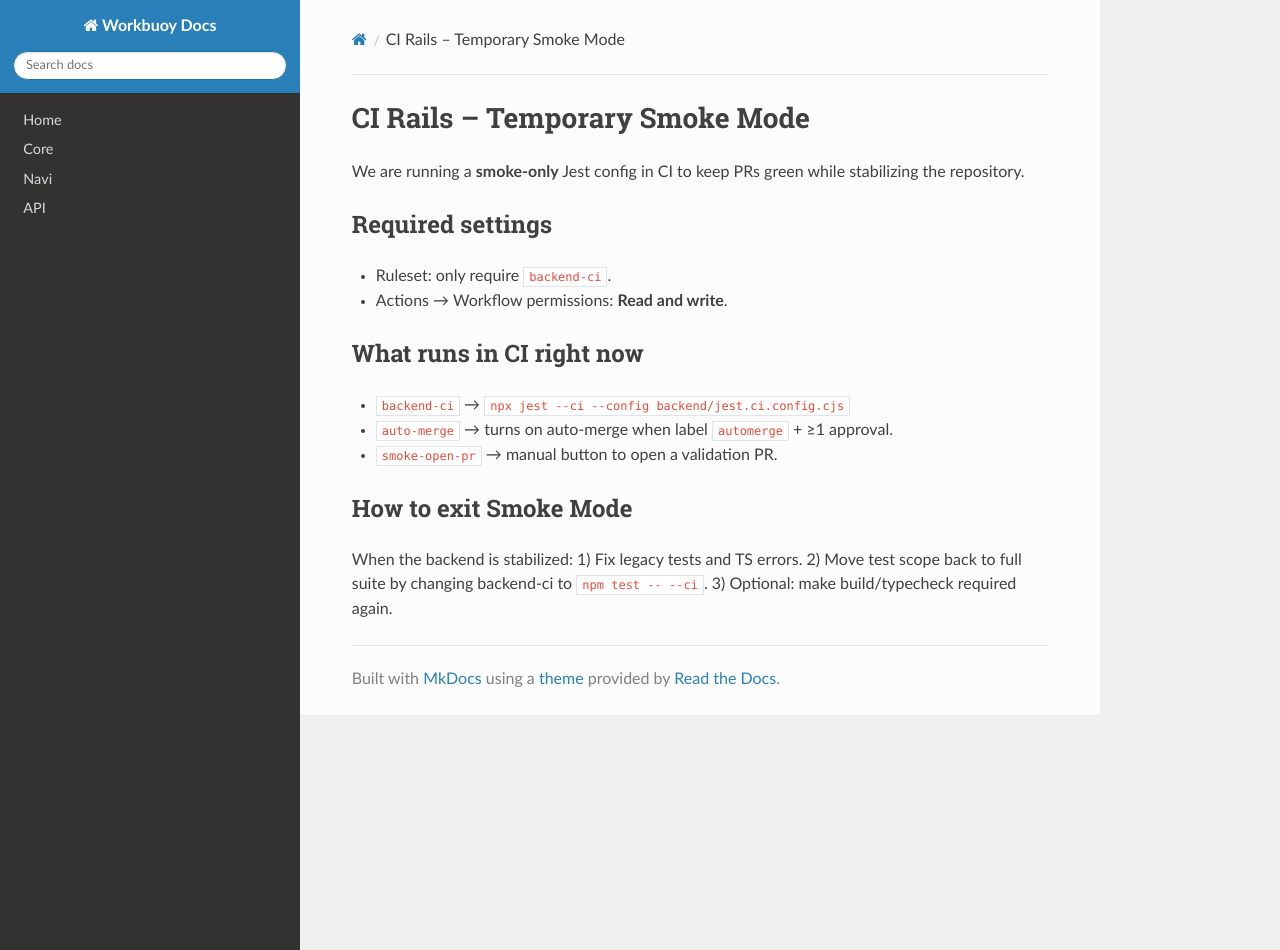
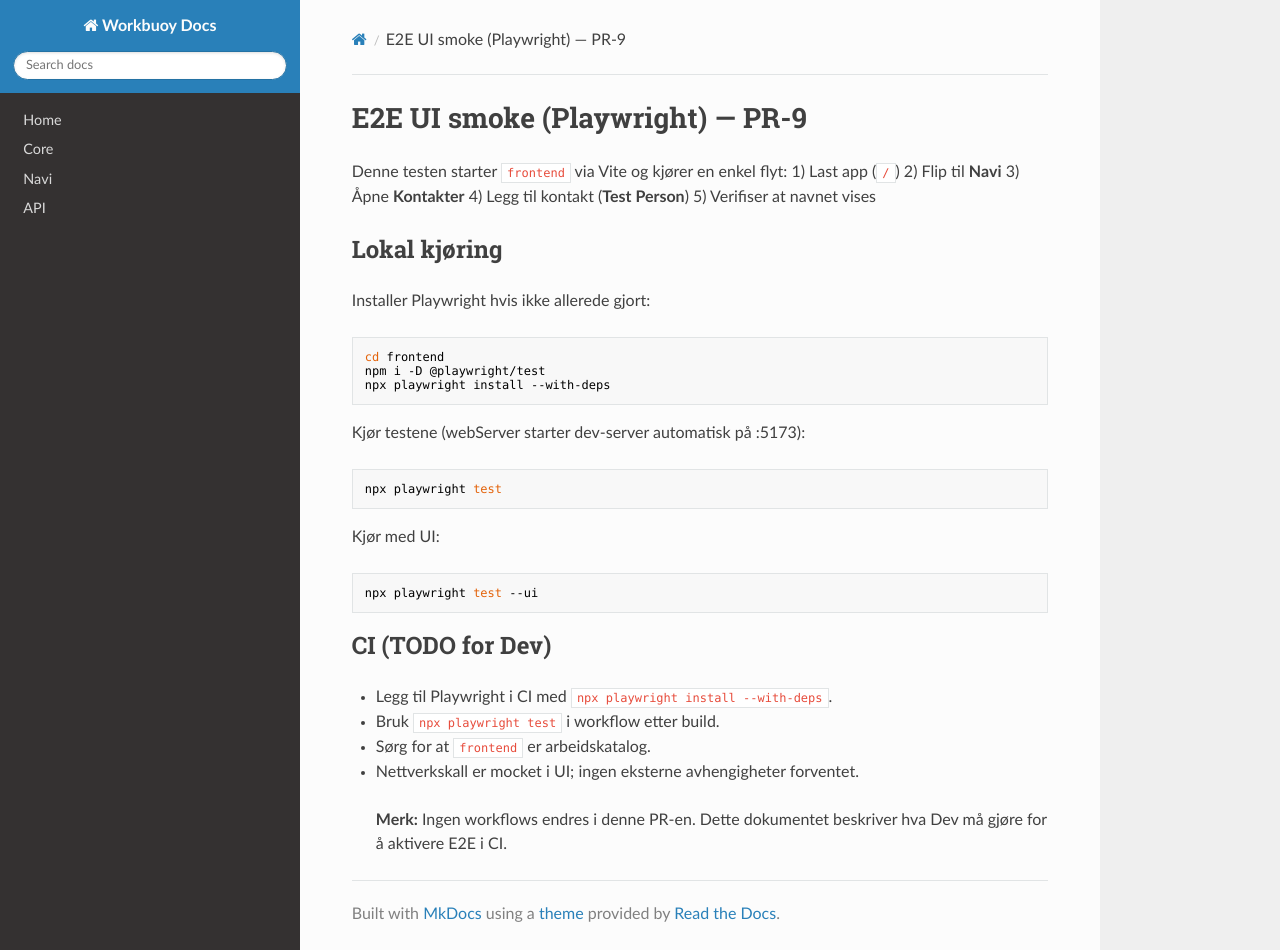
Before and after one commit to workbuoy/workbuoy-suite, an MkDocs documentation site: the page built from docs/ops/ci.md, in a window 1280 px wide and 950 px high. Built offline with MkDocs 1.6.1, drawn with Linux system fonts in a browser that asks for light colours; nearby versions of some CDN libraries.

Commit message:
Add files via upload
git commit -m "test(ux): E2E UI smoke (Playwright) – PR-9"
git push -u origin test/frontend/e2e-smoke-9

````diff
--- a/docs/ops/ci.md
+++ b/docs/ops/ci.md
@@ -1,18 +1,35 @@
-# CI Rails – Temporary Smoke Mode
+# E2E UI smoke (Playwright) — PR-9
 
-We are running a **smoke-only** Jest config in CI to keep PRs green while stabilizing the repository.
+Denne testen starter `frontend` via Vite og kjører en enkel flyt:
+1) Last app (`/`)
+2) Flip til **Navi**
+3) Åpne **Kontakter**
+4) Legg til kontakt (**Test Person**)
+5) Verifiser at navnet vises
 
-## Required settings
-- Ruleset: only require `backend-ci`.
-- Actions → Workflow permissions: **Read and write**.
+## Lokal kjøring
 
-## What runs in CI right now
-- `backend-ci` → `npx jest --ci --config backend/jest.ci.config.cjs`
-- `auto-merge` → turns on auto-merge when label `automerge` + ≥1 approval.
-- `smoke-open-pr` → manual button to open a validation PR.
+Installer Playwright hvis ikke allerede gjort:
+```bash
+cd frontend
+npm i -D @playwright/test
+npx playwright install --with-deps
+```
 
-## How to exit Smoke Mode
-When the backend is stabilized:
-1) Fix legacy tests and TS errors.
-2) Move test scope back to full suite by changing backend-ci to `npm test -- --ci`.
-3) Optional: make build/typecheck required again.
+Kjør testene (webServer starter dev-server automatisk på :5173):
+```bash
+npx playwright test
+```
+
+Kjør med UI:
+```bash
+npx playwright test --ui
+```
+
+## CI (TODO for Dev)
+- Legg til Playwright i CI med `npx playwright install --with-deps`.
+- Bruk `npx playwright test` i workflow etter build.
+- Sørg for at `frontend` er arbeidskatalog.
+- Nettverkskall er mocket i UI; ingen eksterne avhengigheter forventet.
+
+> **Merk:** Ingen workflows endres i denne PR-en. Dette dokumentet beskriver hva Dev må gjøre for å aktivere E2E i CI.
````
Also changed, not shown: PR_BODY.md (+14 -14 lines), 2 other files.
